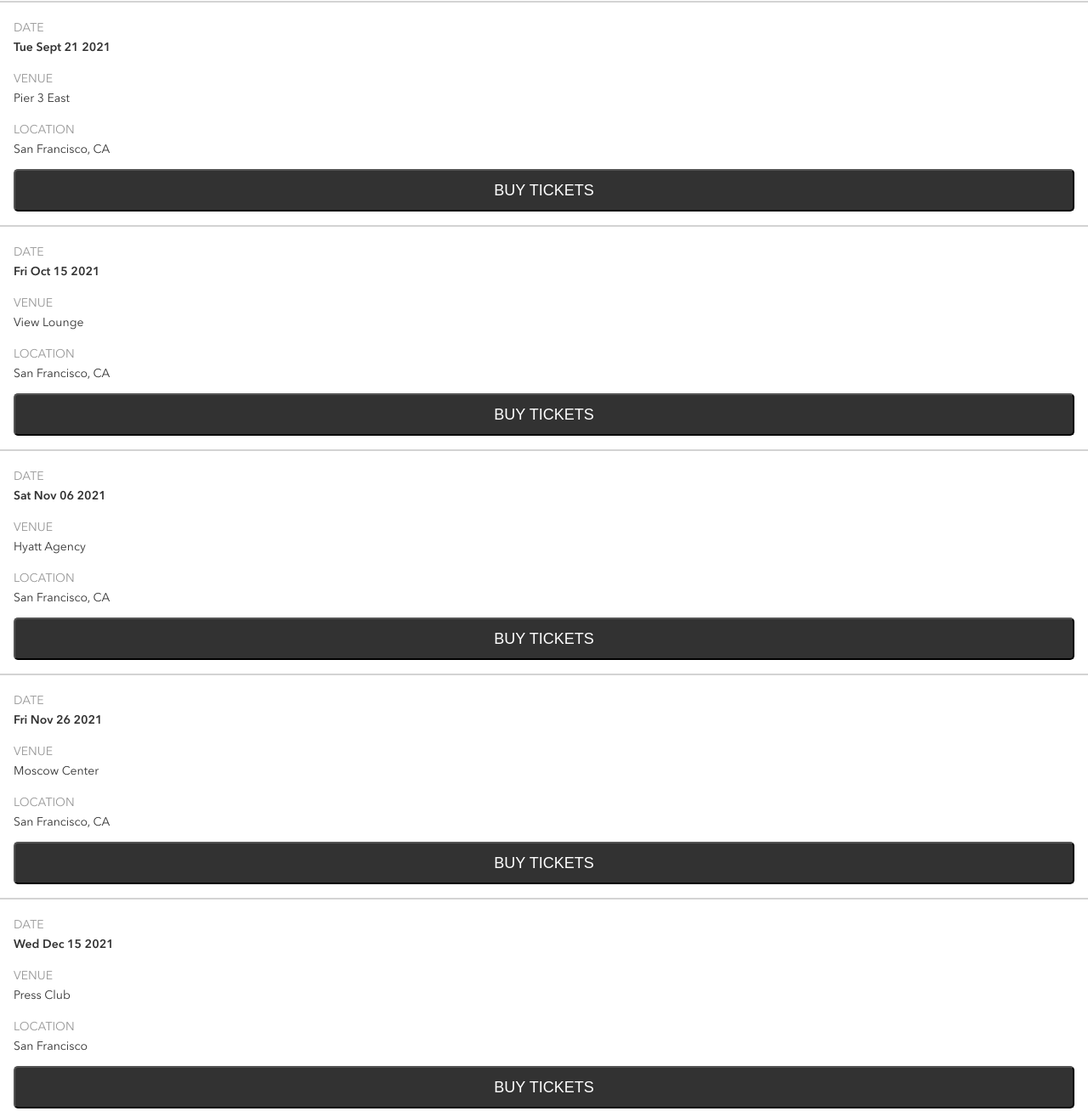
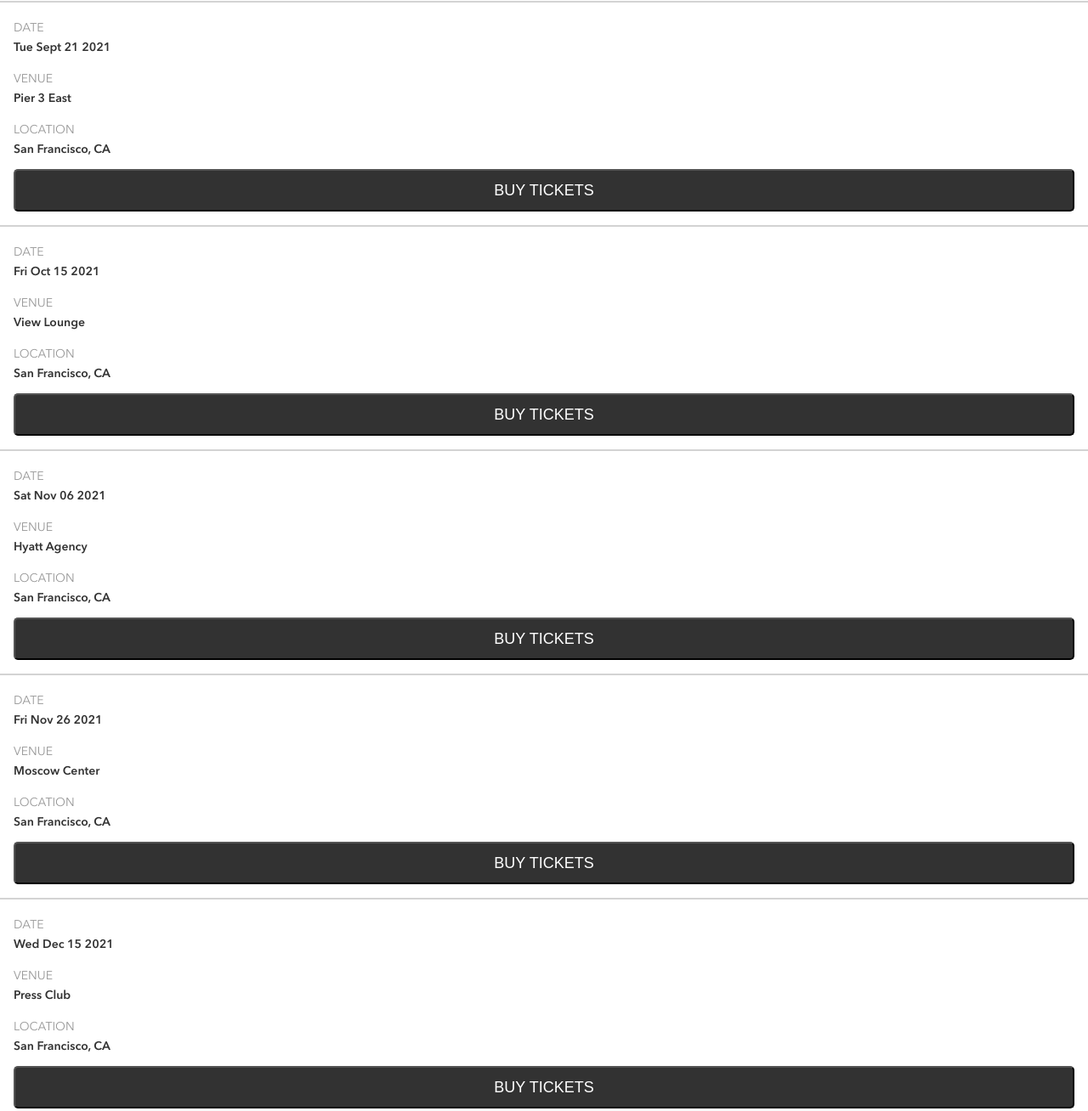
Before and after one commit to bengilpin/benjamin-gilpin-bandsite, a plain HTML site: page Pages/shows.html in a window 1280 px wide. Shown: the part 1262-2570 px from the top of the page at 85% size. Drawn offline with Linux system fonts and the light colour scheme.

Commit message:
completed the javascript in build-shows.js and in index-page.js. All that remains is to fix sizing and use flexbox to re-do the contact us.

```diff
--- a/Pages/shows.html
+++ b/Pages/shows.html
@@ -66,7 +66,9 @@
 
       <section class="upcomingShows">
         <h1 class="upcomingShows__header">Shows</h1>
-        <div class="upcomingShows__containers">
+        <div class="javascriptShows"></div>
+        <script src="/scripts/build-shows.js"></script>
+        <!-- <div class="upcomingShows__containers">
             <div class="upcomingShows__containers__mini">
               <p class="upcomingShows__containers--titles">Date</p>
               <p class="bold20">Mon Sept 06 2021</p>
@@ -167,7 +169,7 @@
             <button class="upcomingShows__containers--button" type="submit">
               BUY TICKETS
             </button>
-        </div>
+          </div> -->
       </section>
     </main>
 
--- a/Styles/partials/_mainShows.scss
+++ b/Styles/partials/_mainShows.scss
@@ -1,4 +1,11 @@
 @import 'variables';
+
+
+.javascriptShows {
+
+    margin-bottom: 16px;
+    max-width: 100%;
+}
 
 .heroShows {
     position: relative;
--- a/scripts/build-shows.js
+++ b/scripts/build-shows.js
@@ -0,0 +1,100 @@
+const showsArray = [
+    {
+        date : 'Mon Sept 06 2021',
+        venue : 'Ronald Lane',
+        location : 'San Francisco, CA'
+    },
+    {
+        date : 'Tue Sept 21 2021',
+        venue : 'Pier 3 East',
+        location : 'San Francisco, CA'
+    },
+    {
+        date : 'Fri Oct 15 2021',
+        venue : 'View Lounge',
+        location : 'San Francisco, CA'
+    },
+    {
+        date : 'Sat Nov 06 2021',
+        venue : 'Hyatt Agency',
+        location : 'San Francisco, CA'
+    },
+    {
+        date : 'Fri Nov 26 2021',
+        venue : 'Moscow Center',
+        location : 'San Francisco, CA'
+    },
+    {
+        date : 'Wed Dec 15 2021',
+        venue : 'Press Club',
+        location : 'San Francisco, CA'
+    }
+]
+
+
+
+function createShows(shows) {
+  const showContainer = document.createElement("div");
+  showContainer.classList.add("upcomingShows__containers");
+
+  const miniContainer = document.createElement("div");
+  miniContainer.classList.add("upcomingShows__containers__mini");
+  showContainer.appendChild(miniContainer);
+
+  const showDate = document.createElement("p");
+  showDate.classList.add("upcomingShows__containers--titles");
+  showDate.innerText = "Date";
+  miniContainer.appendChild(showDate);
+
+  const showDate2 = document.createElement("p");
+  showDate2.classList.add("bold20");
+  showDate2.innerText = shows.date;
+  miniContainer.appendChild(showDate2);
+  /////
+  const miniContainer2 = document.createElement("div");
+  miniContainer2.classList.add("upcomingShows__containers__mini");
+  showContainer.appendChild(miniContainer2);
+
+  const showVenue = document.createElement("p");
+  showVenue.classList.add("upcomingShows__containers--titles");
+  showVenue.innerText = "Venue";
+  miniContainer2.appendChild(showVenue);
+
+  const showVenue2 = document.createElement("p");
+  showVenue2.classList.add("bold20");
+  showVenue2.innerText = shows.venue;
+  miniContainer2.appendChild(showVenue2);
+  //////
+  const miniContainer3 = document.createElement("div");
+  miniContainer3.classList.add("upcomingShows__containers__mini");
+  showContainer.appendChild(miniContainer3);
+
+  const showLocation = document.createElement("p");
+  showLocation.classList.add("upcomingShows__containers--titles");
+  showLocation.innerText = "Location";
+  miniContainer3.appendChild(showLocation);
+
+  const showLocation2 = document.createElement("p");
+  showLocation2.classList.add("bold20");
+  showLocation2.innerText = shows.location;
+  miniContainer3.appendChild(showLocation2);
+
+  const button = document.createElement("button");
+  button.classList.add("upcomingShows__containers--button");
+  button.innerText = "BUY TICKETS";
+  showContainer.append(button);
+
+  return showContainer;
+}
+
+function renderShows() {
+  const showsWrapper = document.querySelector(".javascriptShows");
+  showsWrapper.innerHTML = "";
+
+  for (let i = 0; i < showsArray.length; i++) {
+    const showCard = createShows(showsArray[i]);
+    showsWrapper.appendChild(showCard);
+  }
+}
+
+renderShows();
```
Also changed, not shown: scripts/index-page.js (+11 -11 lines), Styles/bio.css, 1 other file. Lines whose indentation alone changed are shown as unchanged.
